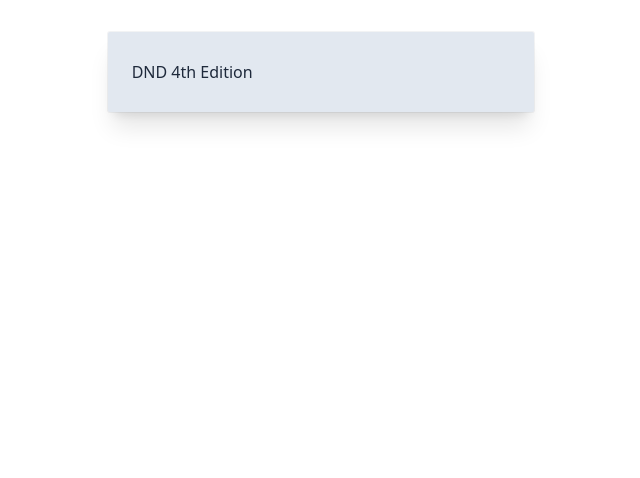
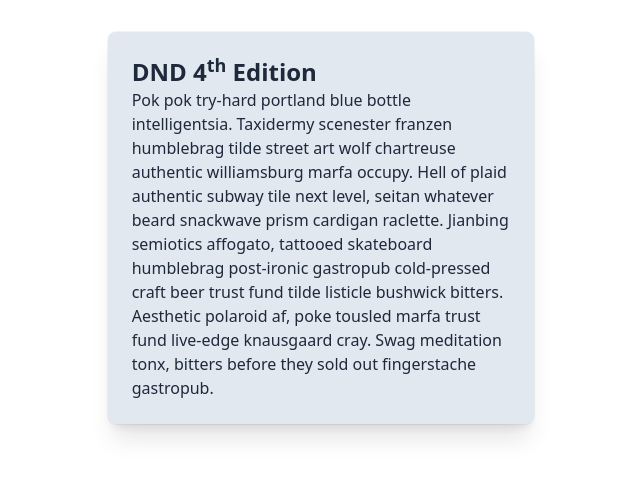
Before and after one commit to DnD4e/dnd4e, a Vue app: page / in a window 1280 px wide. Shown: the top 478 px of the page, without its empty margins (319-959 px from the left). Built offline with nearby package versions, Linux system fonts and the light colour scheme.

Commit message:
move h1 back to css. add ipsum

```diff
--- a/index.html
+++ b/index.html
@@ -6,8 +6,8 @@
     <meta name="viewport" content="width=device-width, initial-scale=1.0" />
     <title>Vite App</title>
   </head>
-  <body class="bg-white dark:bg-slate-800">
-    <div class="flex items-center justify-center" id="app"></div>
+  <body>
+    <div id="app"></div>
     <script type="module" src="/src/main.ts"></script>
   </body>
 </html>
--- a/src/App.vue
+++ b/src/App.vue
@@ -1,17 +1,31 @@
 <script setup lang="ts"></script>
 
 <template>
+    <!-- TODO: Extract to a component as our base compontent -->
     <div
-        class="dark:text-slate-400 text-slate-800 basis-1/3 rounded-sm py-6 px-6 ring-1 ring-slate-900/5 bg-slate-200 dark:bg-slate-700 shadow-xl my-8"
+        class="dark:text-slate-400 text-slate-800 basis-1/3 py-6 px-6 ring-1 ring-slate-900/5 bg-slate-200 dark:bg-slate-700 shadow-xl my-8 rounded-lg"
     >
-        <h1>DND 4th Edition</h1>
+        <h1>DND 4<sup>th</sup> Edition</h1>
+        <p>
+            Pok pok try-hard portland blue bottle intelligentsia. Taxidermy
+            scenester franzen humblebrag tilde street art wolf chartreuse
+            authentic williamsburg marfa occupy. Hell of plaid authentic subway
+            tile next level, seitan whatever beard snackwave prism cardigan
+            raclette. Jianbing semiotics affogato, tattooed skateboard
+            humblebrag post-ironic gastropub cold-pressed craft beer trust fund
+            tilde listicle bushwick bitters. Aesthetic polaroid af, poke tousled
+            marfa trust fund live-edge knausgaard cray. Swag meditation tonx,
+            bitters before they sold out fingerstache gastropub.
+        </p>
     </div>
 </template>
 
 <style lang="postcss">
-/* Global Stypes using Tailwind CSS */
+body {
+    @apply bg-white dark:bg-slate-800;
+}
 
-h1 {
-    @apply subpixel-antialiased text-2xl font-bold;
+#app {
+    @apply flex items-center justify-center;
 }
 </style>
--- a/src/index.css
+++ b/src/index.css
@@ -1,3 +1,11 @@
 @tailwind base;
 @tailwind components;
 @tailwind utilities;
+
+@layer base {
+    /* Overridden Base Styles */
+
+    h1 {
+        @apply subpixel-antialiased text-2xl font-bold;
+    }
+}
```
